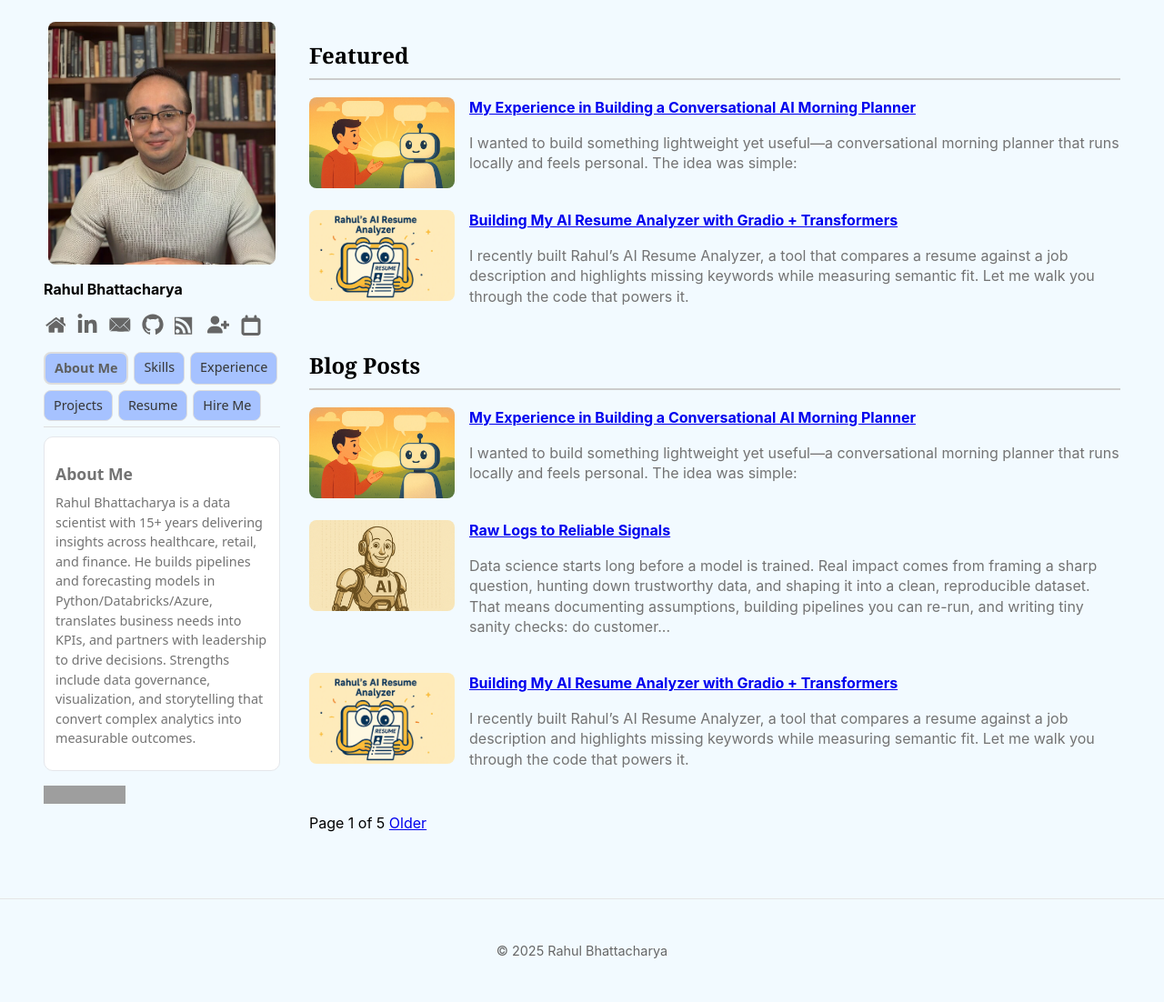
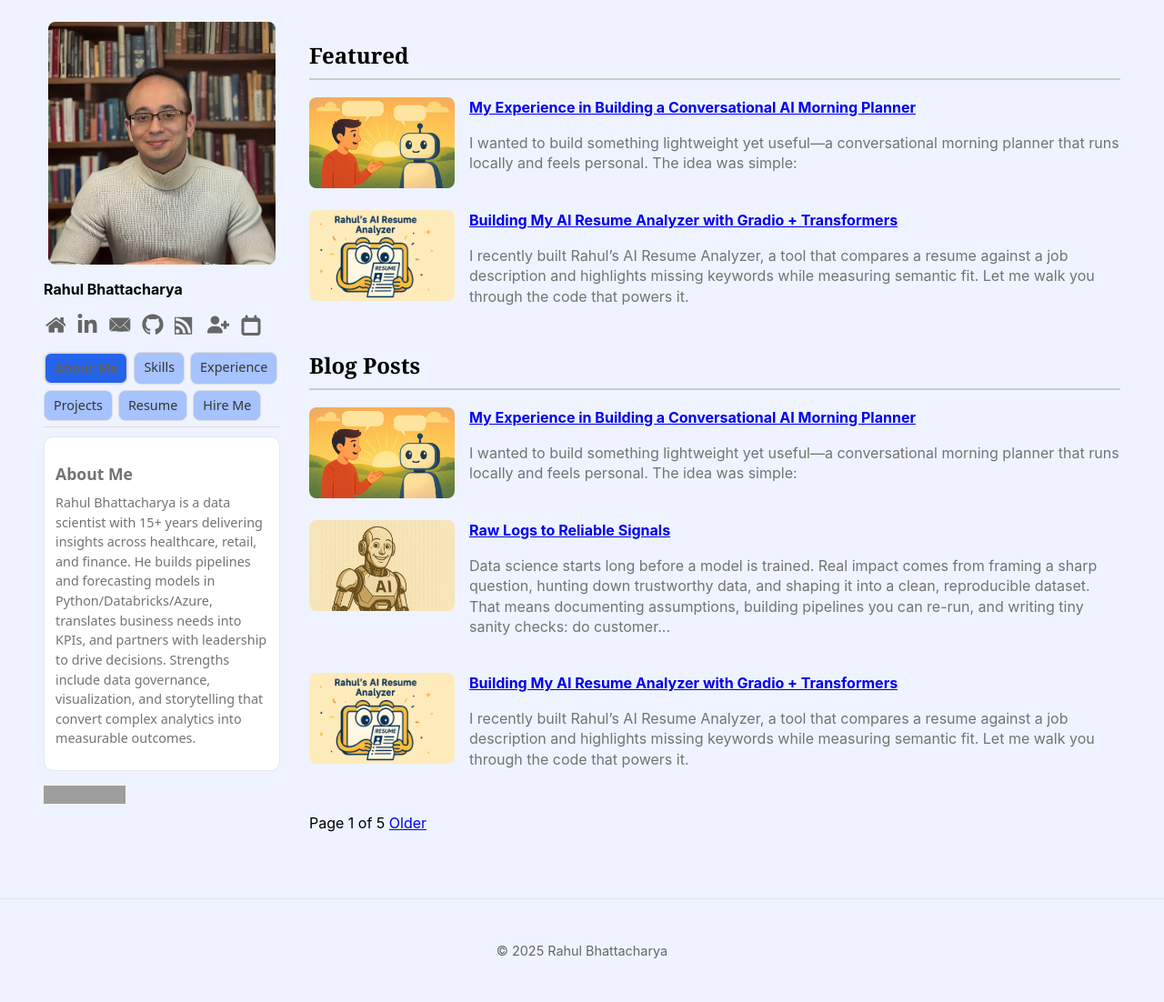
Before and after one commit to RahulBhattacharya1/RahulBhattacharya1.github.io, a Jekyll site: the page built from index.html, in a window 1280 px wide. Shown: the whole page at 91% size. Built offline with Jekyll 4.4.1, drawn with Linux system fonts in a browser that asks for light colours; the list of posts is cut into pages by our own code; grey boxes are pictures that could not be loaded.

Commit message:
Update main.scss

```diff
--- a/assets/css/main.scss
+++ b/assets/css/main.scss
@@ -23,7 +23,7 @@
   -webkit-font-smoothing: antialiased;
   -moz-osx-font-smoothing: grayscale;
   text-rendering: optimizeLegibility;
-  background-color: #F2FAFF;
+  background-color: #EEF3FF;
   line-height: 1.4;
   margin: 0;
   padding: 0;
@@ -39,7 +39,7 @@
   max-width: 100%;
   margin: 0 auto;
   padding: 1.5rem 3rem;
-  background-color: #F2FAFF;
+  background-color: #EEF3FF;
   gap: 2rem;                    /* provides consistent spacing */
   flex-wrap: nowrap;
 }
@@ -712,7 +712,7 @@
 
 /* Active state as a filled pill (still compact) */
 .bio-tabs .tab-btn.active{
-  background: 2563eb;
+  background: #2563eb;
   border: 2px solid #ddd;
   font-weight: 600;
   text-decoration: none;
```
